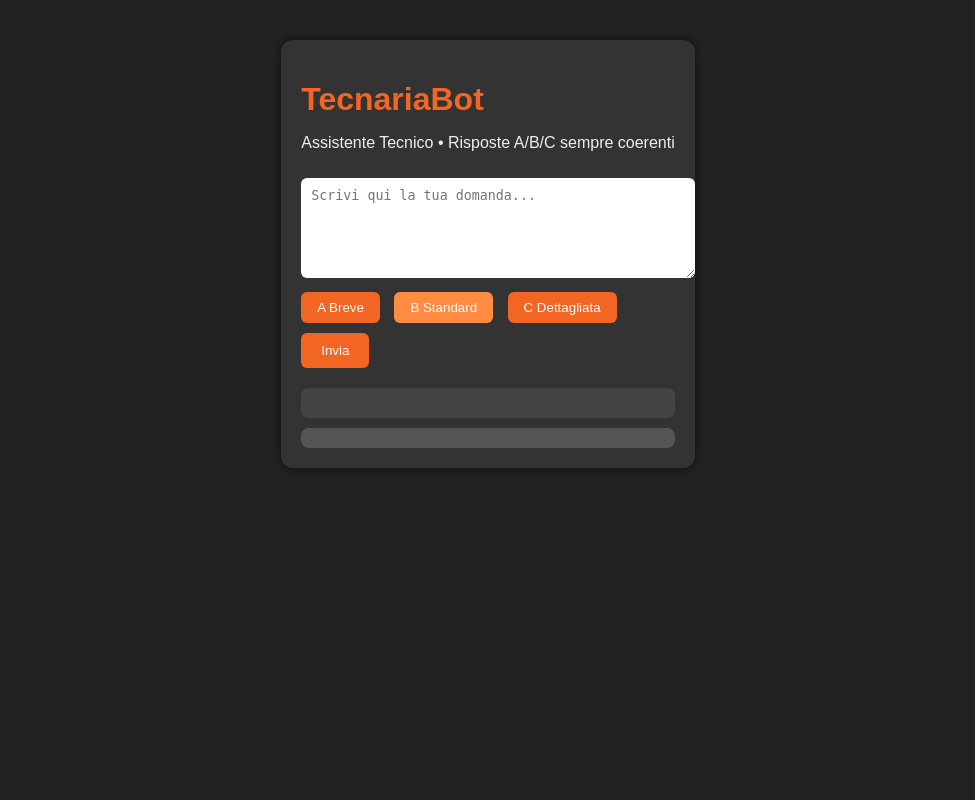
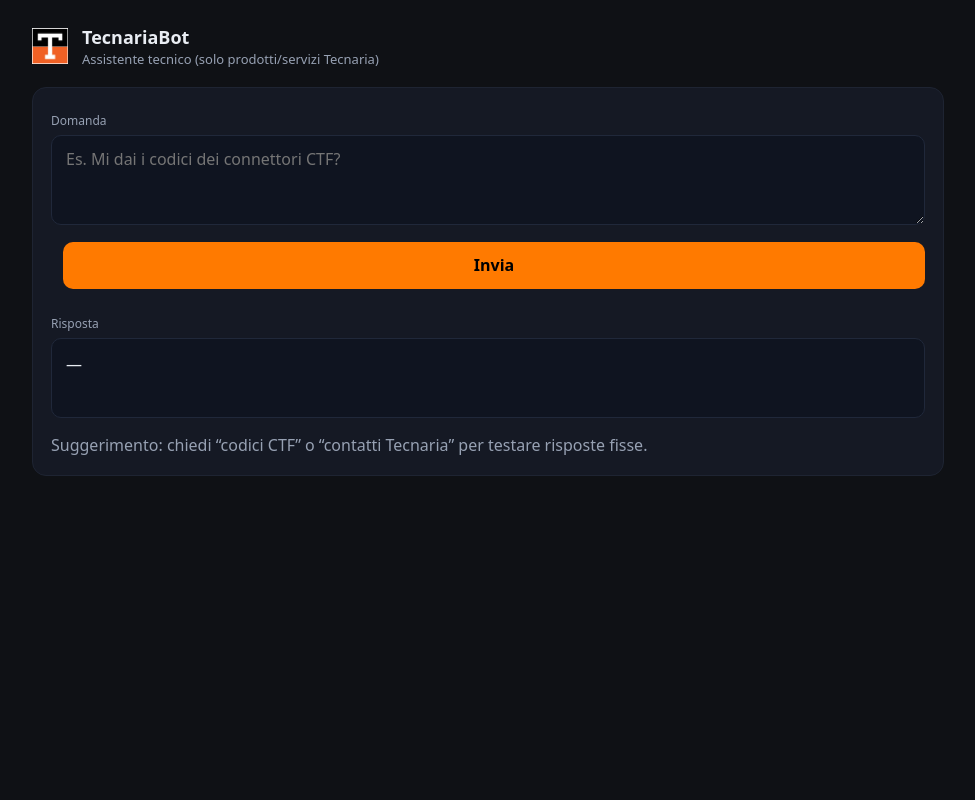
Before and after one commit to ZanRoberto/Tecnaria_V3, a Python web app: template templates/index.html in a window 1280 px wide. Shown: the whole page, without its empty margins (152-1127 px from the left). Run offline with Jinja, Linux system fonts and the light colour scheme; the template is opened without the code that fills it, so the values that code supplies are empty.

Commit message:
Update index.html

```diff
--- a/templates/index.html
+++ b/templates/index.html
@@ -1,156 +1,243 @@
-<!DOCTYPE html>
+<!doctype html>
 <html lang="it">
 <head>
-  <meta charset="UTF-8">
+  <meta charset="utf-8" />
+  <meta name="viewport" content="width=device-width,initial-scale=1" />
   <title>TecnariaBot • Assistente Tecnico</title>
   <style>
-    body {
-      font-family: Arial, sans-serif;
-      background-color: #222;
-      color: #eee;
-      margin: 0;
-      padding: 0;
-      display: flex;
-      justify-content: center;
-      align-items: flex-start;
-      min-height: 100vh;
+    :root{
+      --bg:#0f1115; --panel:#151924; --muted:#97a1b3; --text:#e9edf3;
+      --accent:#ff7a00; /* arancione Tecnaria */
+      --ok:#2ecc71; --bad:#ff4d4d;
+      --radius:14px;
     }
-    .container {
-      max-width: 800px;
-      margin: 40px;
-      padding: 20px;
-      background: #333;
-      border-radius: 12px;
-      box-shadow: 0 0 10px rgba(0,0,0,0.6);
+    *{box-sizing:border-box}
+    body{
+      margin:0; background:var(--bg); color:var(--text);
+      font-family:system-ui,-apple-system,Segoe UI,Roboto,Ubuntu,"Helvetica Neue",Arial;
+      line-height:1.45;
     }
-    h1 {
-      color: #f26522;
-      margin-bottom: 10px;
+    .wrap{max-width:960px; margin:0 auto; padding:24px}
+    header{
+      display:flex; align-items:center; gap:14px; margin-bottom:18px;
     }
-    textarea {
-      width: 100%;
-      min-height: 80px;
-      margin: 10px 0;
-      padding: 10px;
-      border-radius: 6px;
-      border: none;
-      resize: vertical;
+    header img{height:36px; width:auto}
+    header h1{font-size:18px; margin:0; font-weight:700}
+    header .sub{color:var(--muted); font-size:13px}
+
+    .card{
+      background:var(--panel); border:1px solid #1e2432; border-radius:var(--radius);
+      padding:18px;
     }
-    .modes button {
-      background: #f26522;
-      border: none;
-      color: white;
-      padding: 8px 16px;
-      margin-right: 10px;
-      border-radius: 6px;
-      cursor: pointer;
+    label{display:block; color:var(--muted); font-size:12px; margin:6px 0 6px}
+    textarea, input, button, select{
+      width:100%; font:inherit; color:var(--text);
     }
-    .modes button.active {
-      background: #ff8c42;
+    textarea{
+      background:#0f1420; border:1px solid #20283a; border-radius:10px;
+      padding:12px 14px; min-height:90px; resize:vertical;
     }
-    #sendBtn {
-      margin-top: 10px;
-      background: #f26522;
-      border: none;
-      padding: 10px 20px;
-      border-radius: 6px;
-      color: white;
-      cursor: pointer;
+    button{
+      background:var(--accent); color:#000; border:0; border-radius:10px;
+      padding:12px 14px; font-weight:700; cursor:pointer;
+      transition:transform .04s ease-in-out, opacity .2s;
     }
-    .answer {
-      margin-top: 20px;
-      padding: 15px;
-      background: #444;
-      border-radius: 8px;
-      white-space: pre-wrap;
+    button:hover{opacity:.92}
+    .row{display:flex; gap:12px; align-items:flex-end}
+    .row .grow{flex:1}
+    .muted{color:var(--muted)}
+    .spacer{height:10px}
+
+    .answer{
+      white-space:pre-wrap;
+      background:#0f1420; border:1px solid #20283a; border-radius:10px;
+      padding:14px;
+      min-height:80px;
     }
-    .attachments {
-      margin-top: 10px;
-      padding: 10px;
-      background: #555;
-      border-radius: 8px;
+    .attachments{
+      margin-top:10px; display:flex; flex-wrap:wrap; gap:10px;
     }
-    /* Clessidra */
-    .spinner {
-      display: none;
-      margin: 15px auto;
-      border: 6px solid #444;
-      border-top: 6px solid #f26522;
-      border-radius: 50%;
-      width: 40px;
-      height: 40px;
-      animation: spin 1s linear infinite;
+    .chip{
+      display:inline-flex; align-items:center; gap:8px;
+      background:#0e1522; border:1px solid #20283a; color:var(--text);
+      padding:8px 10px; border-radius:999px; font-size:12px; cursor:pointer;
     }
-    @keyframes spin {
-      0% { transform: rotate(0deg); }
-      100% { transform: rotate(360deg); }
+    .chip .dot{width:8px; height:8px; border-radius:50%}
+    .chip.doc .dot{background:#8ab4ff}
+    .chip.img .dot{background:#ffd479}
+    .chip.vid .dot{background:#9dff8a}
+
+    /* spinner */
+    .spinner{display:none; align-items:center; gap:10px; color:var(--muted); font-size:13px}
+    .hourglass{
+      width:18px; height:18px; border:2px solid var(--muted); border-radius:50%;
+      border-top-color:transparent; animation:spin 1s linear infinite;
     }
+    @keyframes spin{to{transform:rotate(360deg)}}
+
+    /* modal viewer */
+    .modal{
+      position:fixed; inset:0; background:rgba(0,0,0,.78);
+      display:none; align-items:center; justify-content:center; padding:24px;
+      z-index:50;
+    }
+    .modal.open{display:flex}
+    .viewer{
+      position:relative; width:min(100%, 920px); height:min(90vh, 800px);
+      background:#0b0f17; border:1px solid #20283a; border-radius:12px; overflow:hidden;
+    }
+    .viewer header{
+      display:flex; align-items:center; justify-content:space-between;
+      padding:10px 14px; border-bottom:1px solid #20283a; margin:0;
+    }
+    .viewer header h3{font-size:14px; margin:0; color:#e9edf3; font-weight:600}
+    .closex{
+      background:transparent; color:#fff; border:0; font-size:18px; cursor:pointer;
+      line-height:1; padding:6px 10px; border-radius:8px;
+    }
+    .closex:hover{background:#1a2335}
+    .content{
+      width:100%; height:calc(100% - 48px); background:#0b0f17;
+    }
+    .content iframe{width:100%; height:100%; border:0; background:#0b0f17}
+    .content img{max-width:100%; max-height:100%; display:block; margin:0 auto}
+
+    /* (commentato) selettori A/B/C */
+    /*
+    .abc{display:flex; gap:8px; margin-top:8px}
+    .abc button{flex:1}
+    */
   </style>
 </head>
 <body>
-  <div class="container">
-    <h1>TecnariaBot</h1>
-    <p>Assistente Tecnico • Risposte A/B/C sempre coerenti</p>
+  <div class="wrap">
+    <header>
+      <img src="/static/img/logo.jpg" alt="Tecnaria logo" />
+      <div>
+        <h1>TecnariaBot</h1>
+        <div class="sub">Assistente tecnico (solo prodotti/servizi Tecnaria)</div>
+      </div>
+    </header>
 
-    <textarea id="question" placeholder="Scrivi qui la tua domanda..."></textarea>
+    <div class="card">
+      <label for="q">Domanda</label>
+      <textarea id="q" placeholder="Es. Mi dai i codici dei connettori CTF?"></textarea>
 
-    <div class="modes">
-      <button data-mode="A">A Breve</button>
-      <button data-mode="B" class="active">B Standard</button>
-      <button data-mode="C">C Dettagliata</button>
+      <!-- (DISATTIVATO) Scelta modalità A/B/C
+      <div class="abc">
+        <button data-mode="A" title="Breve (2-3 frasi)">A Breve</button>
+        <button data-mode="B" title="Standard">B Standard</button>
+        <button data-mode="C" title="Dettagliata tecnica">C Dettagliata</button>
+      </div>
+      -->
+
+      <div class="spacer"></div>
+      <div class="row">
+        <div class="grow"></div>
+        <button id="sendBtn">Invia</button>
+      </div>
+
+      <div class="spacer"></div>
+      <div class="spinner" id="spinner"><div class="hourglass"></div> Elaborazione in corso…</div>
+
+      <div class="spacer"></div>
+      <label>Risposta</label>
+      <div id="answer" class="answer">—</div>
+
+      <div id="attachWrap" class="attachments"></div>
+      <div class="muted" style="margin-top:6px">Suggerimento: chiedi “codici CTF” o “contatti Tecnaria” per testare risposte fisse.</div>
     </div>
+  </div>
 
-    <button id="sendBtn">Invia</button>
-
-    <div class="spinner" id="spinner"></div>
-
-    <div class="answer" id="answer"></div>
-    <div class="attachments" id="attachments"></div>
+  <!-- Modal viewer con X -->
+  <div id="modal" class="modal" aria-hidden="true">
+    <div class="viewer">
+      <header>
+        <h3 id="mTitle">Allegato</h3>
+        <button class="closex" id="mClose" aria-label="Chiudi">✕</button>
+      </header>
+      <div class="content" id="mContent"></div>
+    </div>
   </div>
 
   <script>
-    const questionEl = document.getElementById("question");
-    const sendBtn = document.getElementById("sendBtn");
-    const answerEl = document.getElementById("answer");
-    const attachmentsEl = document.getElementById("attachments");
-    const spinner = document.getElementById("spinner");
-    let mode = "B";
+    const qEl = document.getElementById('q');
+    const answerEl = document.getElementById('answer');
+    const sendBtn = document.getElementById('sendBtn');
+    const spinner = document.getElementById('spinner');
+    const attachWrap = document.getElementById('attachWrap');
 
-    document.querySelectorAll(".modes button").forEach(btn => {
-      btn.addEventListener("click", () => {
-        document.querySelectorAll(".modes button").forEach(b => b.classList.remove("active"));
-        btn.classList.add("active");
-        mode = btn.dataset.mode;
-      });
-    });
+    const modal = document.getElementById('modal');
+    const mTitle = document.getElementById('mTitle');
+    const mContent = document.getElementById('mContent');
+    const mClose = document.getElementById('mClose');
 
-    sendBtn.addEventListener("click", async () => {
-      const q = questionEl.value.trim();
-      if (!q) return;
+    function openModal(title, url){
+      mTitle.textContent = title;
+      mContent.innerHTML = '';
+      const lower = url.toLowerCase();
+      if (/\.(png|jpg|jpeg|webp|gif)$/.test(lower)){
+        const img = document.createElement('img');
+        img.src = url;
+        img.alt = title;
+        mContent.appendChild(img);
+      } else {
+        const ifr = document.createElement('iframe');
+        ifr.src = url;
+        mContent.appendChild(ifr);
+      }
+      modal.classList.add('open');
+      modal.setAttribute('aria-hidden','false');
+    }
+    function closeModal(){
+      modal.classList.remove('open');
+      modal.setAttribute('aria-hidden','true');
+      mContent.innerHTML = '';
+    }
+    mClose.addEventListener('click', closeModal);
+    modal.addEventListener('click', (e)=>{ if(e.target===modal) closeModal(); });
+    document.addEventListener('keydown', (e)=>{ if(e.key==='Escape') closeModal(); });
 
-      answerEl.textContent = "";
-      attachmentsEl.textContent = "";
-      spinner.style.display = "block";
+    async function ask(){
+      const question = qEl.value.trim();
+      if(!question){
+        answerEl.textContent = 'Scrivi una domanda…';
+        return;
+      }
+      answerEl.textContent = '';
+      attachWrap.innerHTML = '';
+      spinner.style.display = 'flex';
+      sendBtn.disabled = true;
 
-      try {
-        const response = await fetch("/api/answer", {
-          method: "POST",
-          headers: { "Content-Type": "application/json" },
-          body: JSON.stringify({ question: `${q} Modalità ${mode}` })
+      try{
+        const res = await fetch('/api/answer', {
+          method:'POST',
+          headers:{'Content-Type':'application/json'},
+          body: JSON.stringify({ question })
         });
-        const data = await response.json();
-        answerEl.textContent = data.answer || "Nessuna risposta.";
-        if (data.attachments && data.attachments.length > 0) {
-          attachmentsEl.innerHTML = "<b>Allegati:</b><ul>" +
-            data.attachments.map(a => `<li><a href="${a.url}" target="_blank">${a.title}</a></li>`).join("") +
-            "</ul>";
+        const data = await res.json();
+
+        answerEl.textContent = data.answer || '—';
+
+        if(Array.isArray(data.attachments) && data.attachments.length){
+          data.attachments.forEach(a=>{
+            const chip = document.createElement('button');
+            chip.className = 'chip ' + (a.type==='document'?'doc':a.type==='image'?'img':a.type==='video'?'vid':'file');
+            chip.innerHTML = `<span class="dot"></span><span>${a.title}</span>`;
+            chip.addEventListener('click', ()=>openModal(a.title, a.url));
+            attachWrap.appendChild(chip);
+          });
         }
-      } catch (err) {
-        answerEl.textContent = "Errore: " + err;
-      } finally {
-        spinner.style.display = "none";
+      }catch(err){
+        answerEl.textContent = 'Errore: ' + (err?.message || err);
+      }finally{
+        spinner.style.display = 'none';
+        sendBtn.disabled = false;
       }
-    });
+    }
+
+    sendBtn.addEventListener('click', ask);
+    qEl.addEventListener('keydown', (e)=>{ if(e.key==='Enter' && (e.ctrlKey||e.metaKey)) ask(); });
   </script>
 </body>
 </html>
```
